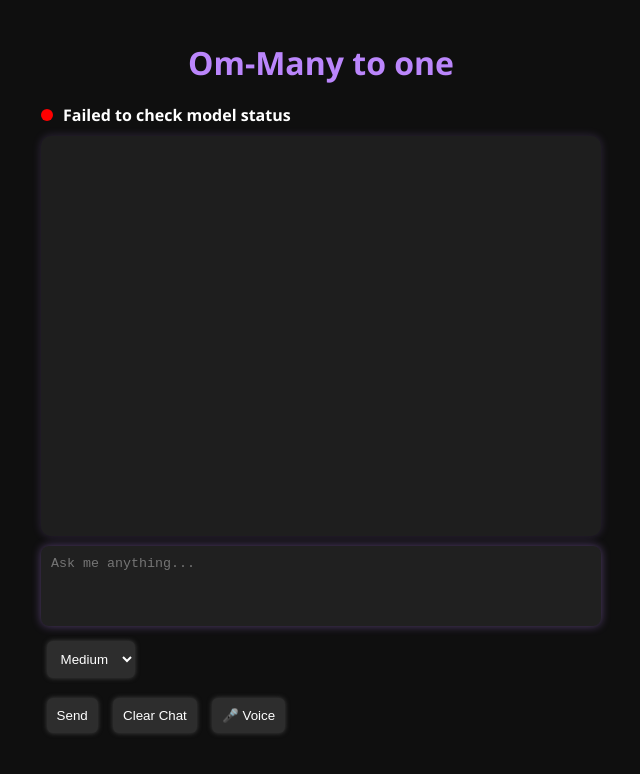
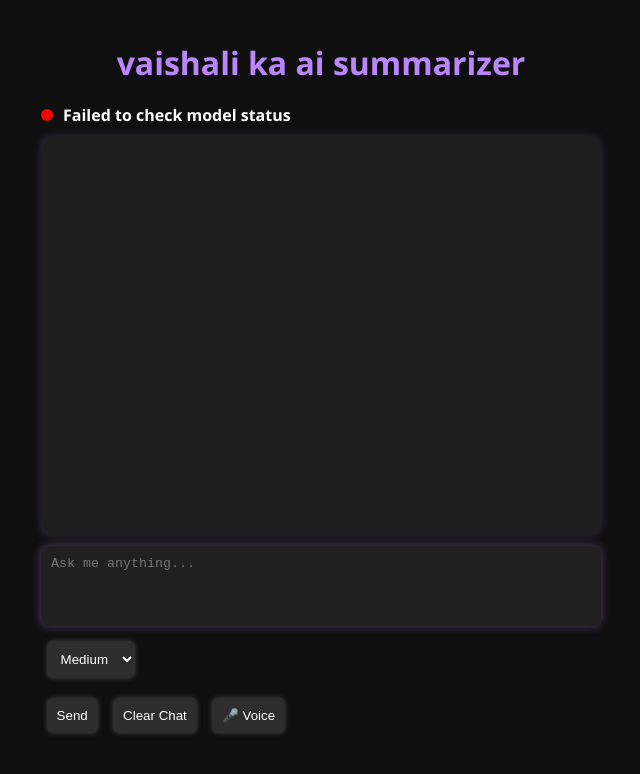
Before and after one commit to samarth-kids/sam, a plain HTML site: page index.html in a window 1280 px wide. Shown: the whole page, without its empty margins (319-959 px from the left). Drawn offline with Linux system fonts and the light colour scheme; no server answers.

Commit message:
Update index.html

```diff
--- a/index.html
+++ b/index.html
@@ -8,7 +8,7 @@
 </head>
 <body>
   <div class="container">
-    <h1>Om-Many to one</h1>
+    <h1>vaishali ka ai summarizer</h1>
 
     <!-- ✅ Model status indicator -->
     <div id="status" class="status">
```
